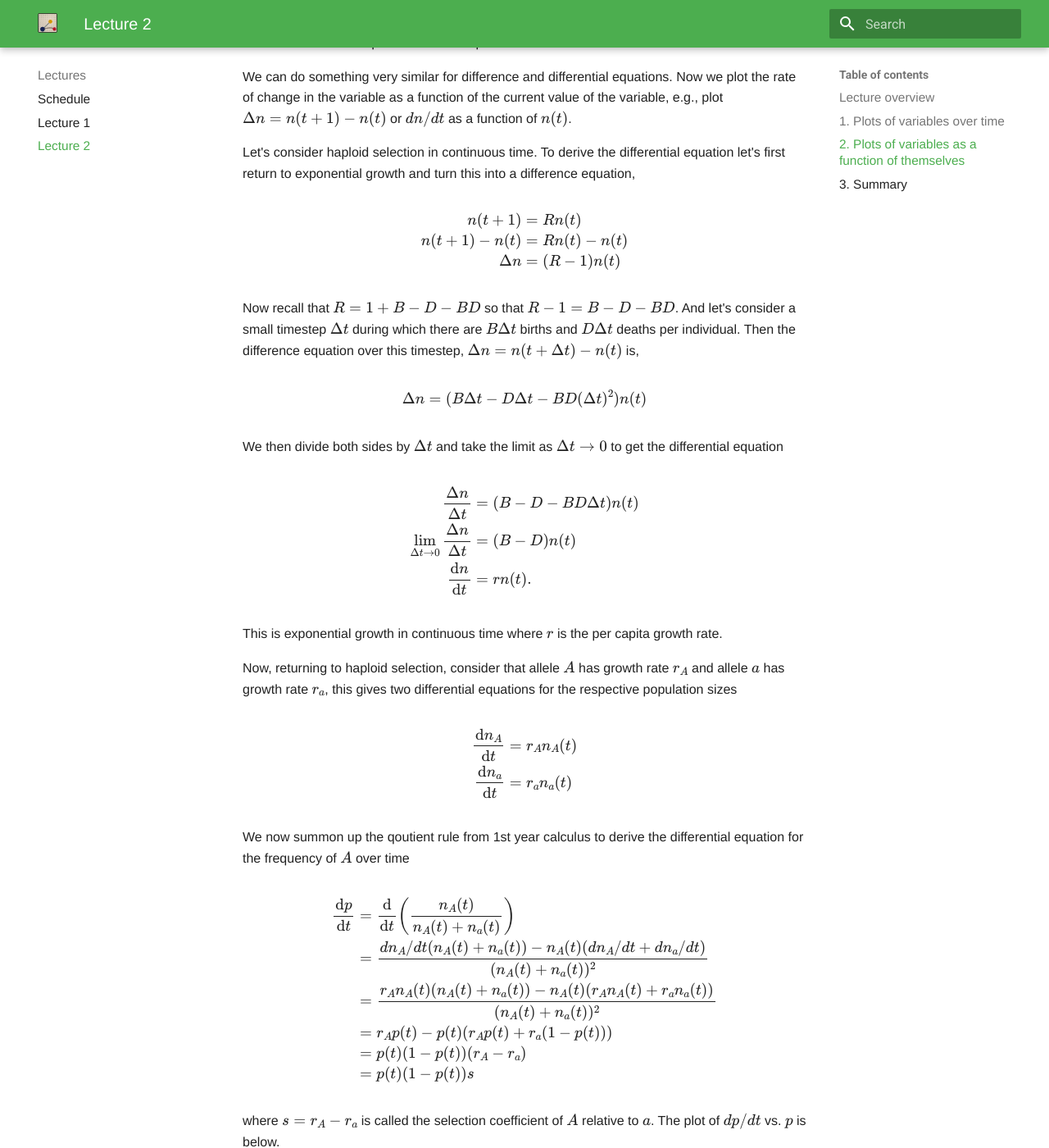
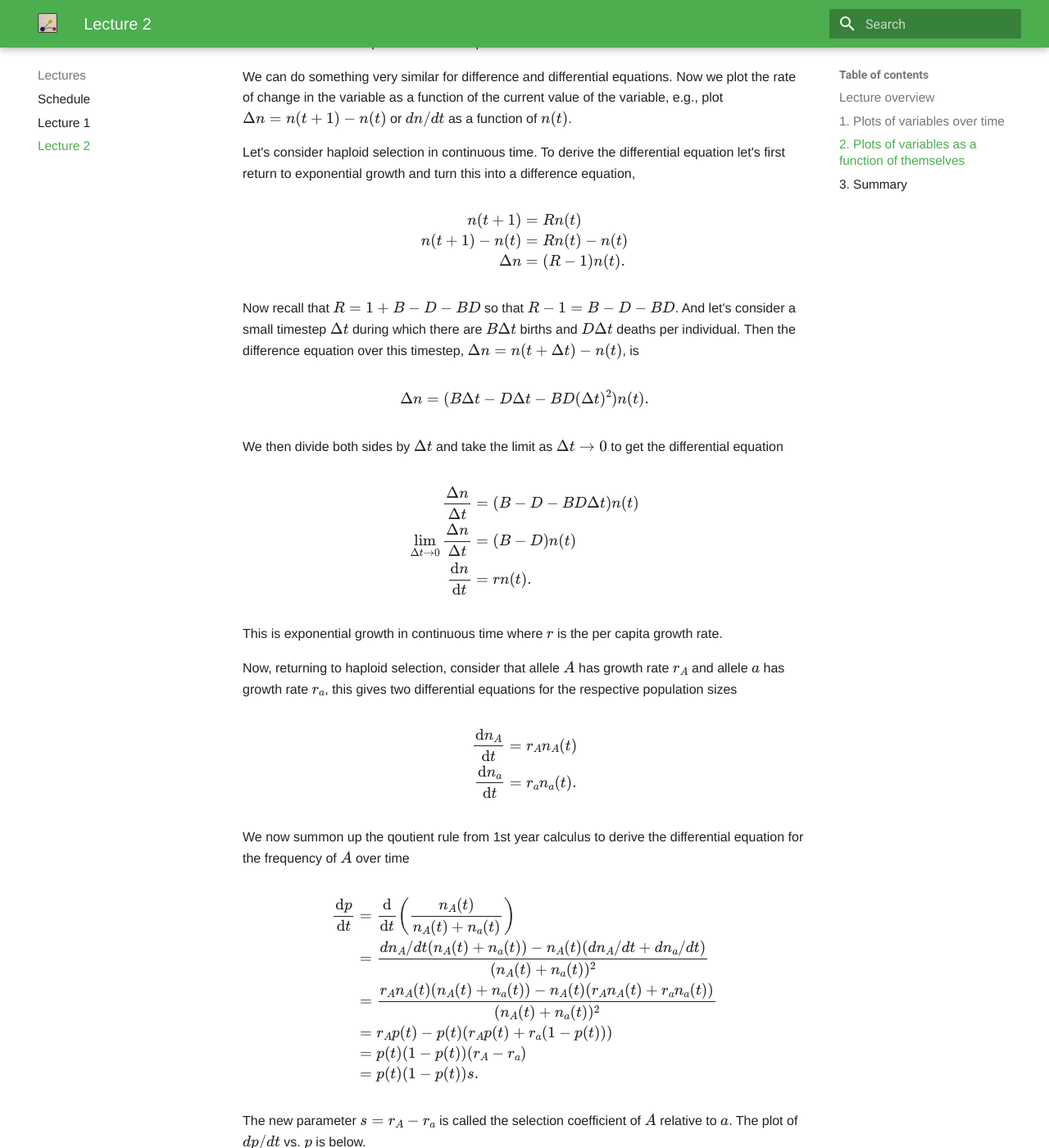
Before and after one commit to osmond-lab/eeb314, an MkDocs documentation site: the page built from docs/lectures/lecture-02.md, in a window 1280 px wide and 1400 px high, scrolled down 5502 px. Shown: the whole window at 82% size. Built offline with MkDocs 1.6.1 and Material for MkDocs 9.7.7, drawn with Linux system fonts in a browser that asks for light colours; comment, search, counter and statistics services are not loaded; some of the changed text lies outside the part shown.

Commit message:
room change and lecture 2 typos fixed

```diff
--- a/docs/lectures/lecture-02.md
+++ b/docs/lectures/lecture-02.md
@@ -207,14 +207,14 @@ $$
 \begin{aligned}
 n(t+1) &= R n(t)\\
 n(t+1) - n(t) &= R n(t) - n(t)\\
-\Delta n &= (R-1)n(t)
+\Delta n &= (R-1)n(t).
 \end{aligned}
 $$
 
-Now recall that $R=1+B-D-BD$ so that $R-1=B-D-BD$. And let's consider a small timestep $\Delta t$ during which there are $B\Delta t$ births and $D\Delta t$ deaths per individual. Then the difference equation over this timestep, $\Delta n = n(t+\Delta t)-n(t)$ is,
+Now recall that $R=1+B-D-BD$ so that $R-1=B-D-BD$. And let's consider a small timestep $\Delta t$ during which there are $B\Delta t$ births and $D\Delta t$ deaths per individual. Then the difference equation over this timestep, $\Delta n = n(t+\Delta t)-n(t)$, is
 
 $$
-\Delta n = (B\Delta t - D\Delta t - BD(\Delta t)^2)n(t)
+\Delta n = (B\Delta t - D\Delta t - BD(\Delta t)^2)n(t).
 $$
 
 We then divide both sides by $\Delta t$ and take the limit as $\Delta t\rightarrow 0$ to get the differential equation
@@ -234,7 +234,7 @@ Now, returning to haploid selection, consider that allele $A$ has growth rate $r
 $$
 \begin{aligned}
 \frac{\mathrm{d}n_A}{\mathrm{d}t} &= r_An_A(t)\\
-\frac{\mathrm{d}n_a}{\mathrm{d}t} &= r_an_a(t)\\
+\frac{\mathrm{d}n_a}{\mathrm{d}t} &= r_an_a(t).
 \end{aligned}
 $$
 
@@ -247,11 +247,11 @@ $$
 &= \frac{r_An_A(t)(n_A(t)+n_a(t)) - n_A(t)(r_An_A(t)+r_an_a(t))}{(n_A(t)+n_a(t))^2}\\
 &= r_Ap(t) - p(t)(r_Ap(t)+r_a(1-p(t)))\\
 &= p(t)(1 - p(t))(r_A - r_a)\\
-&= p(t)(1 - p(t))s\\
+&= p(t)(1 - p(t))s.
 \end{aligned}
 $$
 
-where $s=r_A-r_a$ is called the selection coefficient of $A$ relative to $a$. The plot of $dp/dt$ vs. $p$ is below.
+The new parameter $s=r_A-r_a$ is called the selection coefficient of $A$ relative to $a$. The plot of $dp/dt$ vs. $p$ is below.
 
 
 <pre data-executable="true" data-language="python">
```
Also changed, not shown: other parts of docs/lectures/lecture-02.md (+2 -2 lines), docs/syllabus/when_and_where.md (+3 -4 lines), 1 other file.
